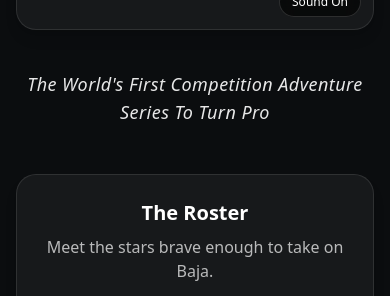
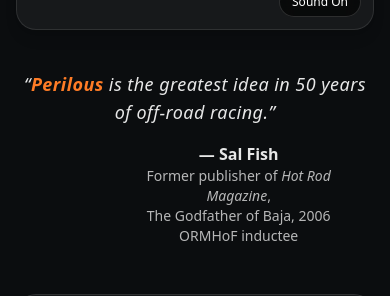
Before and after one commit to lkartvedt/LizardKingz, a Next.js app: page / in a window 390 px wide. Shown: the part 308-604 px from the top of the page. Built offline with nearby package versions, Linux system fonts and the light colour scheme; grey boxes are pictures that could not be loaded.

Commit message:
tagline changed

```diff
--- a/app/page.tsx
+++ b/app/page.tsx
@@ -144,11 +144,25 @@
       </div>
 
       {/* Tagline */}
-      <div className="text-center mt-4">
-        <p className="text-lg md:text-xl text-white/90 italic tracking-wide">
-          The World's First Competition Adventure Series To Turn Pro
+      <blockquote className="mt-6 text-white/90">
+        {/* Quote */}
+        <p className="text-lg md:text-xl italic tracking-wide text-center">
+          “<span className="text-brand font-semibold">Perilous</span> is the greatest idea in 50 years of off-road racing.”
         </p>
-      </div>
+
+        {/* Attribution */}
+        <footer className="mt-4 flex justify-end pr-6 md:pr-10">
+          <div className="w-2/3 max-w-md text-center">
+            <p className="text-base md:text-lg font-semibold not-italic">
+              — Sal Fish
+            </p>
+            <p className="text-sm md:text-base text-white/70">
+              Former publisher of <em>Hot Rod Magazine</em>,<br />
+              The Godfather of Baja, 2006 ORMHoF inductee
+            </p>
+          </div>
+        </footer>
+      </blockquote>
 
       {/* Meet the Cast/Crew */}
       <section className="pt-2">
```
